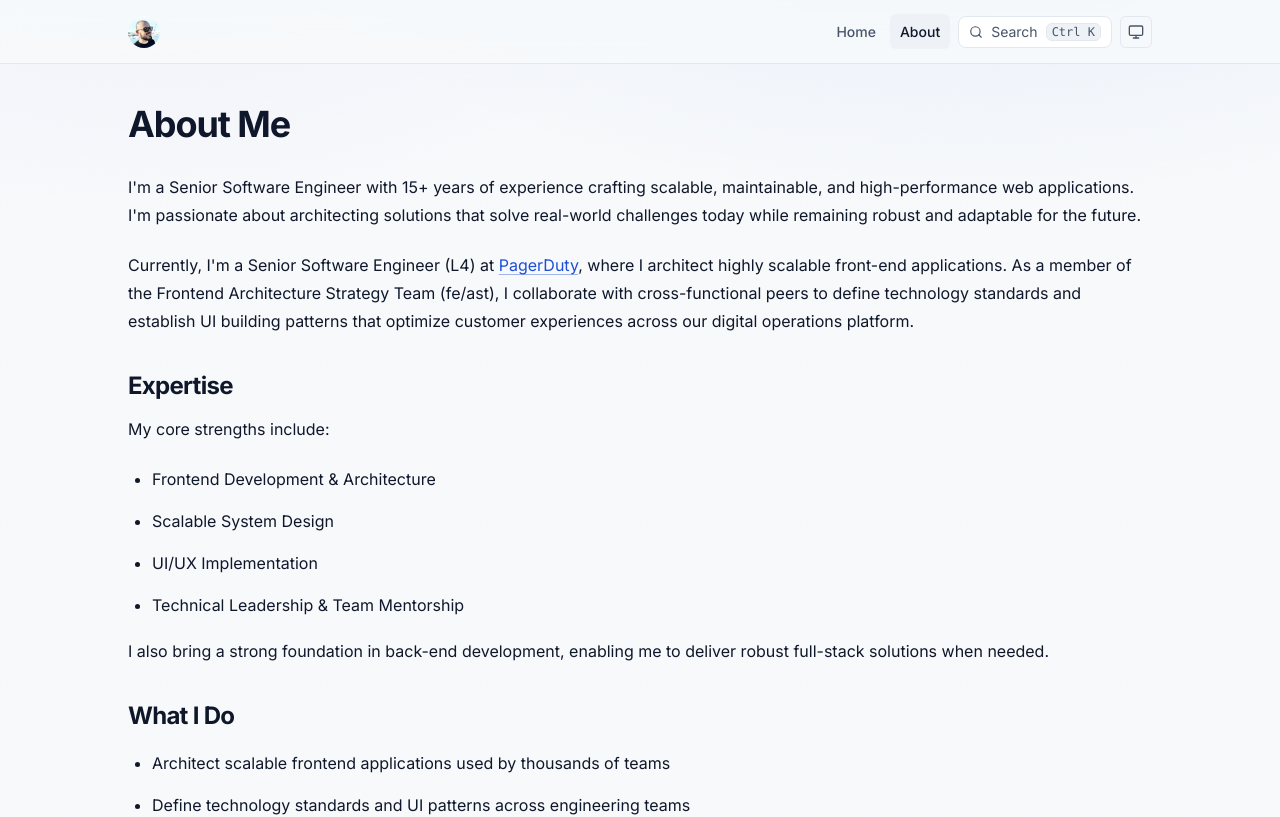
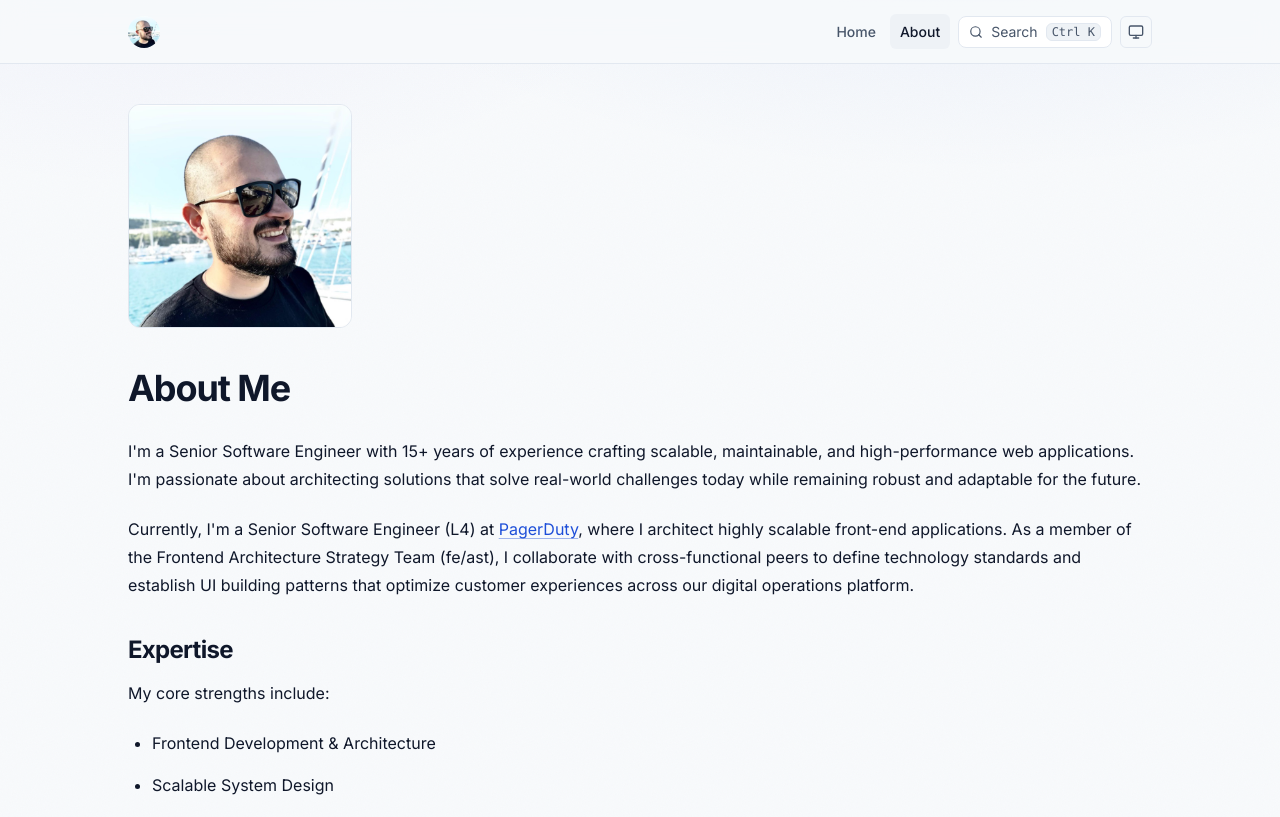
Before and after one commit to helderberto/helderberto.com, a Next.js app: page /about in a window 1280 px wide. Shown: the top 817 px of the page. Built offline with nearby package versions, Linux system fonts and the light colour scheme.

Commit message:
feat: add photo to about page

```diff
--- a/src/app/about/page.module.css
+++ b/src/app/about/page.module.css
@@ -1,6 +1,15 @@
 .content {
   font-size: var(--text-responsive);
   line-height: var(--line-height-reading);
+}
+
+.photo {
+  display: block;
+  width: clamp(10rem, 40vw, 14rem);
+  height: auto;
+  border-radius: var(--radius-xl);
+  border: 0.0625rem solid var(--border);
+  margin-bottom: var(--content-spacing-section);
 }
 
 .content h1 {
--- a/src/app/about/page.tsx
+++ b/src/app/about/page.tsx
@@ -2,6 +2,7 @@ import { MarkdownContent } from '@/components/MarkdownContent';
 import fs from 'fs';
 import matter from 'gray-matter';
 import { Metadata } from 'next';
+import Image from 'next/image';
 import path from 'path';
 import styles from './page.module.css';
 
@@ -17,6 +18,14 @@ export default function AboutPage() {
 
   return (
     <article className={styles.content} aria-label="About Me">
+      <Image
+        src="/about-photo.jpg"
+        alt="Helder Burato Berto smiling in sunglasses at a marina"
+        width={640}
+        height={640}
+        className={styles.photo}
+        priority
+      />
       <MarkdownContent content={content} />
     </article>
   );
```
Also changed, not shown: public/about-photo.jpg (added).
